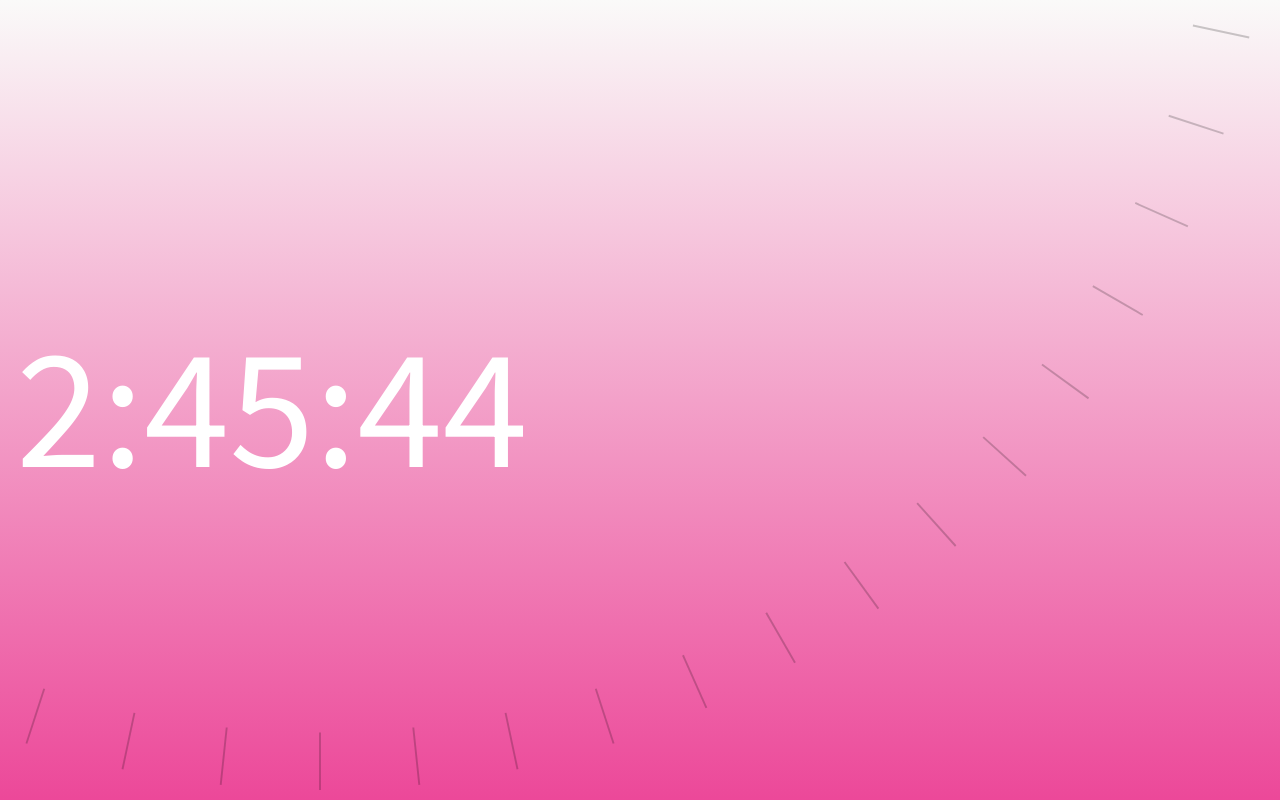
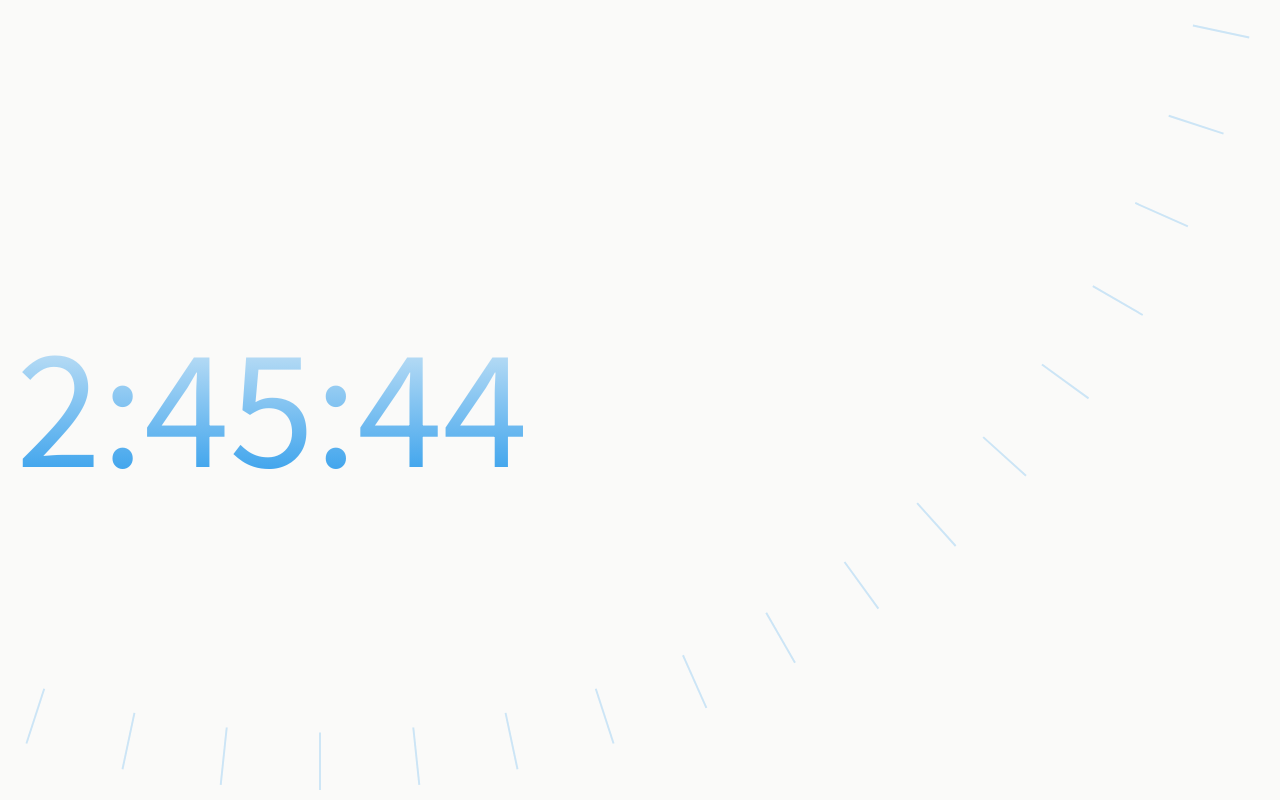
Before and after one commit to yoshikouki/awesome-timer, a Next.js app: page / in a window 1280 px wide. Shown: the top 800 px of the page. Built offline with nearby package versions, Linux system fonts and the light colour scheme.

Commit message:
Change styles to light theme

```diff
--- a/src/app/globals.css
+++ b/src/app/globals.css
@@ -4,7 +4,7 @@
 
 @layer base {
   :root {
-    --background: 0 0% 100%;
+    --background: #fafaf9;
     --foreground: 20 14.3% 4.1%;
 
     --card: 0 0% 100%;
@@ -13,7 +13,7 @@
     --popover: 0 0% 100%;
     --popover-foreground: 20 14.3% 4.1%;
 
-    --primary: 24 9.8% 10%;
+    --primary: #0a090a;
     --primary-foreground: 60 9.1% 97.8%;
 
     --secondary: 60 4.8% 95.9%;
@@ -22,7 +22,7 @@
     --muted: 60 4.8% 95.9%;
     --muted-foreground: 25 5.3% 44.7%;
 
-    --accent: 60 4.8% 95.9%;
+    --accent: #1591ea;
     --accent-foreground: 24 9.8% 10%;
 
     --destructive: 0 84.2% 60.2%;
--- a/src/app/layout.tsx
+++ b/src/app/layout.tsx
@@ -13,7 +13,7 @@ export default function RootLayout({
   children: React.ReactNode;
 }>) {
   return (
-    <html lang="en" className="dark">
+    <html lang="en">
       <body className={font.className}>
         {children}
         <Footer />
--- a/src/features/clock/clock-face.tsx
+++ b/src/features/clock/clock-face.tsx
@@ -58,7 +58,7 @@ export const ClockFace = ({
     <svg
       width={size || 0}
       height={size || 0}
-      className={cn("stroke-black/20", className)}
+      className={cn("stroke-accent opacity-20", className)}
       ref={clockFaceRef}
     >
       <title>Clock Face</title>
--- a/src/features/clock/index.tsx
+++ b/src/features/clock/index.tsx
@@ -29,9 +29,11 @@ export const Clock = () => {
   };
 
   return (
-    <div className="relative flex h-screen w-full flex-col items-start justify-center bg-gradient-to-b from-primary to-pink-500">
+    <div className="relative flex h-screen w-full flex-col items-start justify-center">
       <div
-        className={cn("z-50 mx-4 w-1/2 text-[12vw] text-white")}
+        className={cn(
+          "z-50 mx-4 w-1/2 bg-gradient-to-b from-background to-accent bg-clip-text text-[12vw] text-transparent",
+        )}
         ref={timerRef}
       >
         {formatTime(time)}
--- a/tailwind.config.ts
+++ b/tailwind.config.ts
@@ -22,7 +22,7 @@ const config = {
         border: "hsl(var(--border))",
         input: "hsl(var(--input))",
         ring: "hsl(var(--ring))",
-        background: "hsl(var(--background))",
+        background: "var(--background)",
         foreground: "hsl(var(--foreground))",
         primary: {
           DEFAULT: "var(--primary)",
@@ -41,7 +41,7 @@ const config = {
           foreground: "hsl(var(--muted-foreground))",
         },
         accent: {
-          DEFAULT: "hsl(var(--accent))",
+          DEFAULT: "var(--accent)",
           foreground: "hsl(var(--accent-foreground))",
         },
         popover: {
```
